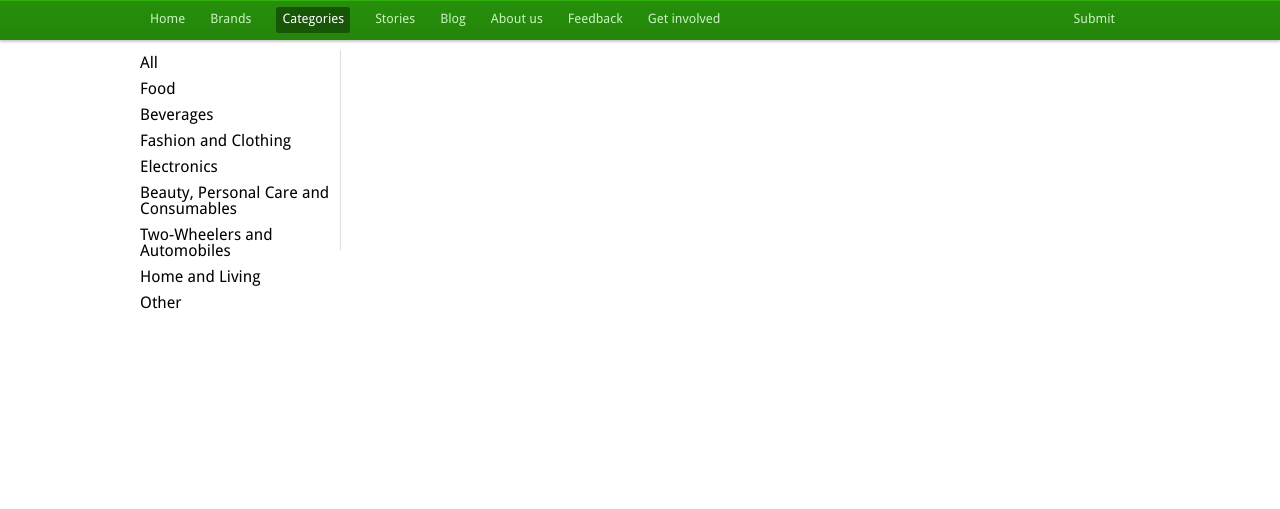
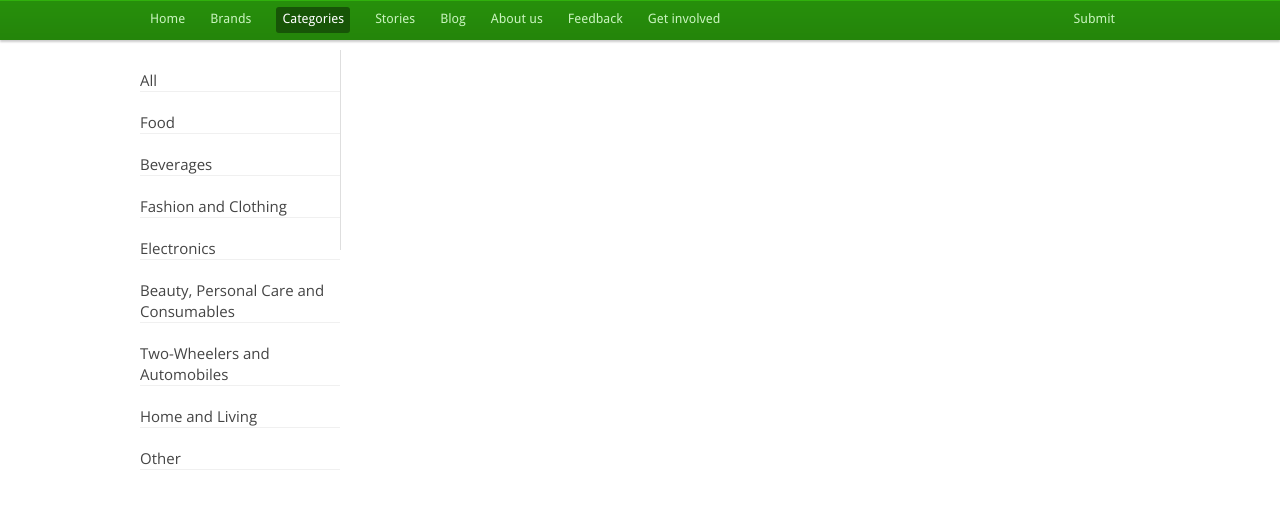
Before and after one commit to gautamkrishnan91/indiproducts, a PHP site: page /categories.php in a window 1280 px wide. Shown: the part 88-597 px from the top of the page. Run offline with PHP 8.4, Linux system fonts and the light colour scheme; data that the repository does not hold is empty.

Commit message:
Categories left panel fixed

```diff
--- a/categories.php
+++ b/categories.php
@@ -8,6 +8,7 @@ echo"
 	<head>";
 		include 'headers.php';
         echo"
+        <link href='http://fonts.googleapis.com/css?family=Open+Sans:300,400' rel='stylesheet' type='text/css'>
 	</head>
 	<body>";
 		include 'header.php';
--- a/css/style.css
+++ b/css/style.css
@@ -583,7 +583,13 @@ select{
     height: 200px;
 }
 .categories-left ul li{
-    padding: 5px 0;
+    padding: 20px 0 0px 0;
+    border-bottom: 1px solid #f0f0f0;
+    color: #444;
+    font-size: 15px;
+    font-weight: 400;
+    font-family: 'Open Sans', sans-serif;
+    line-height: 21px;
 }
 .categories-right{
     width: 800px;
```
